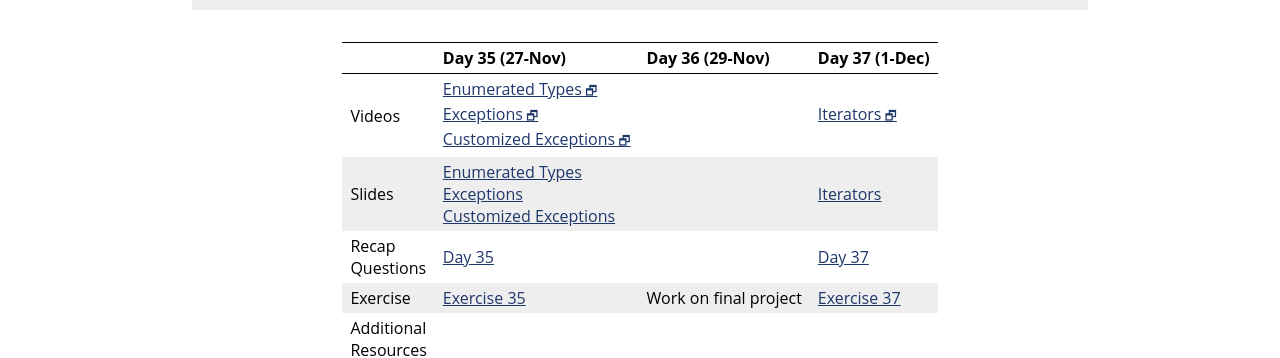
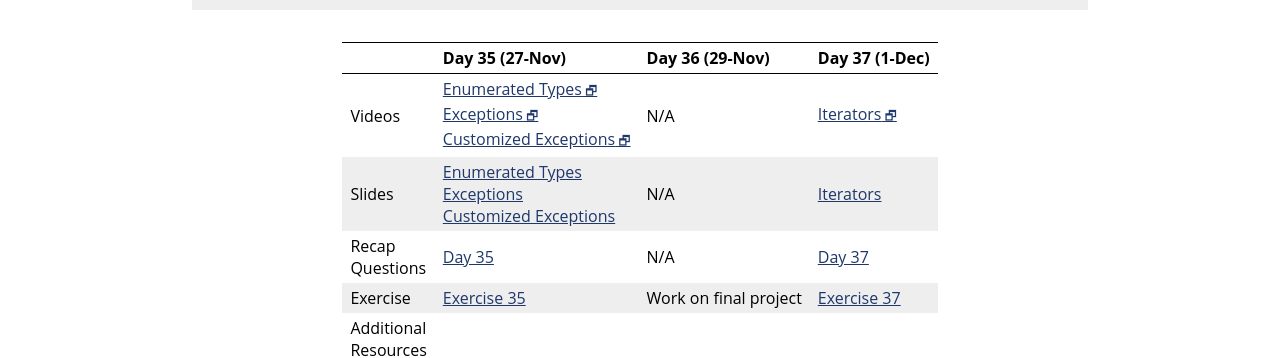
Before and after one commit to jhu-ip/cs220-f23, a Jekyll site: the page built from material.md, in a window 1280 px wide. Shown: the part 1152-1510 px from the top of the page. Built offline with Jekyll 4.4.1, drawn with Linux system fonts in a browser that asks for light colours.

Commit message:
added hw7

```diff
--- a/material.md
+++ b/material.md
@@ -594,19 +594,19 @@ the materials for that week.
     <tr>
       <td>Videos</td>
       <td><a class='external' target='_blank' href='https://jh.hosted.panopto.com/Panopto/Pages/Viewer.aspx?id=00c8e477-aa8e-4357-bd0e-ae230027992c'>Enumerated Types</a><br><a class='external' target='_blank' href='https://jh.hosted.panopto.com/Panopto/Pages/Viewer.aspx?id=7e2654d0-197a-49fb-8d90-ae23002798b8'>Exceptions</a><br><a class='external' target='_blank' href='https://jh.hosted.panopto.com/Panopto/Pages/Viewer.aspx?id=53afa435-461a-4814-bfc2-ae2300279850'>Customized Exceptions</a></td>
-      <td></td>
+      <td>N/A</td>
       <td><a class='external' target='_blank' href='https://jh.hosted.panopto.com/Panopto/Pages/Viewer.aspx?id=737a8372-4317-47c5-8492-ae23002795c1'>Iterators</a></td>
     </tr>
     <tr>
       <td>Slides</td>
       <td><a href='slides/day35_enum.pdf'>Enumerated Types</a><br><a href='slides/day35_exceptions.pdf'>Exceptions</a><br><a href='slides/day35_customized_exceptions.pdf'>Customized Exceptions</a></td>
-      <td></td>
+      <td>N/A</td>
       <td><a href='slides/day36_iterators.pdf'>Iterators</a></td>
     </tr>
     <tr>
       <td>Recap<br>Questions</td>
       <td><a href='questions/day35.html'>Day 35</a></td>
-      <td></td>
+      <td>N/A</td>
        <td><a href='questions/day37.html'>Day 37</a></td>
     </tr>
     <tr>
```
